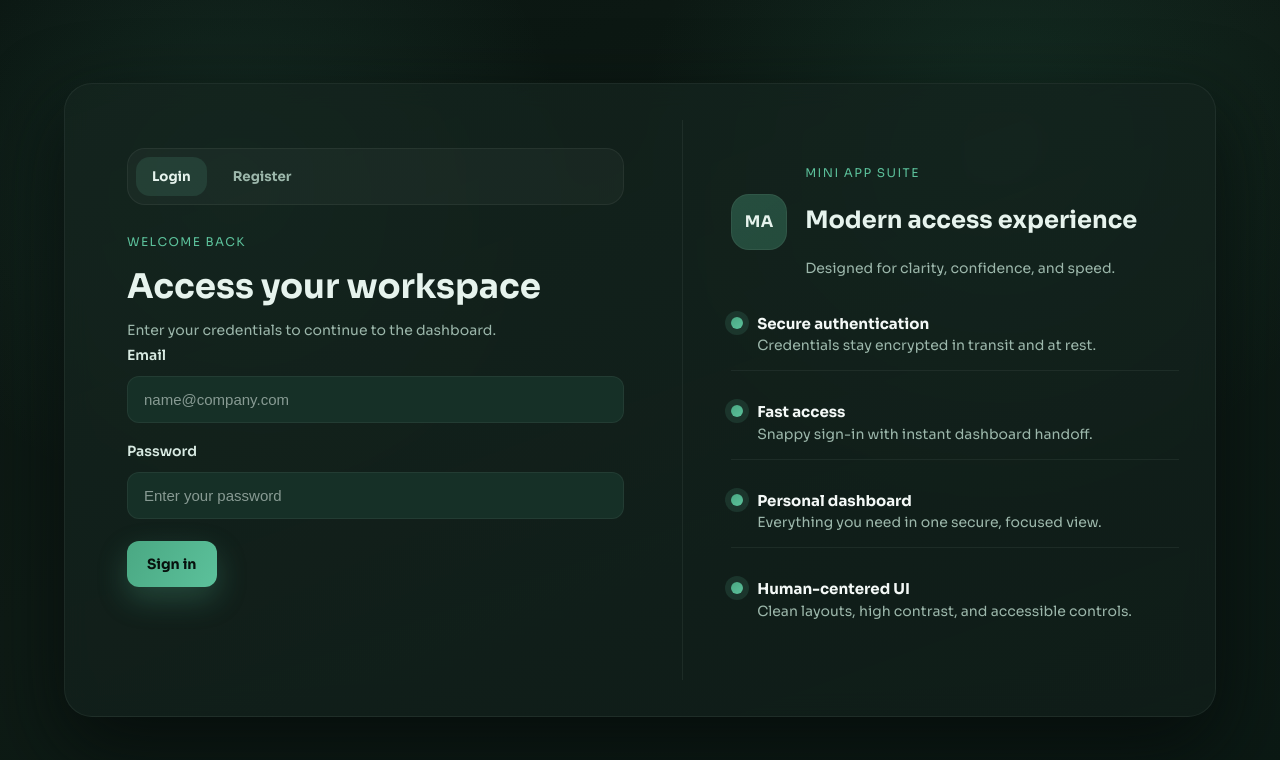
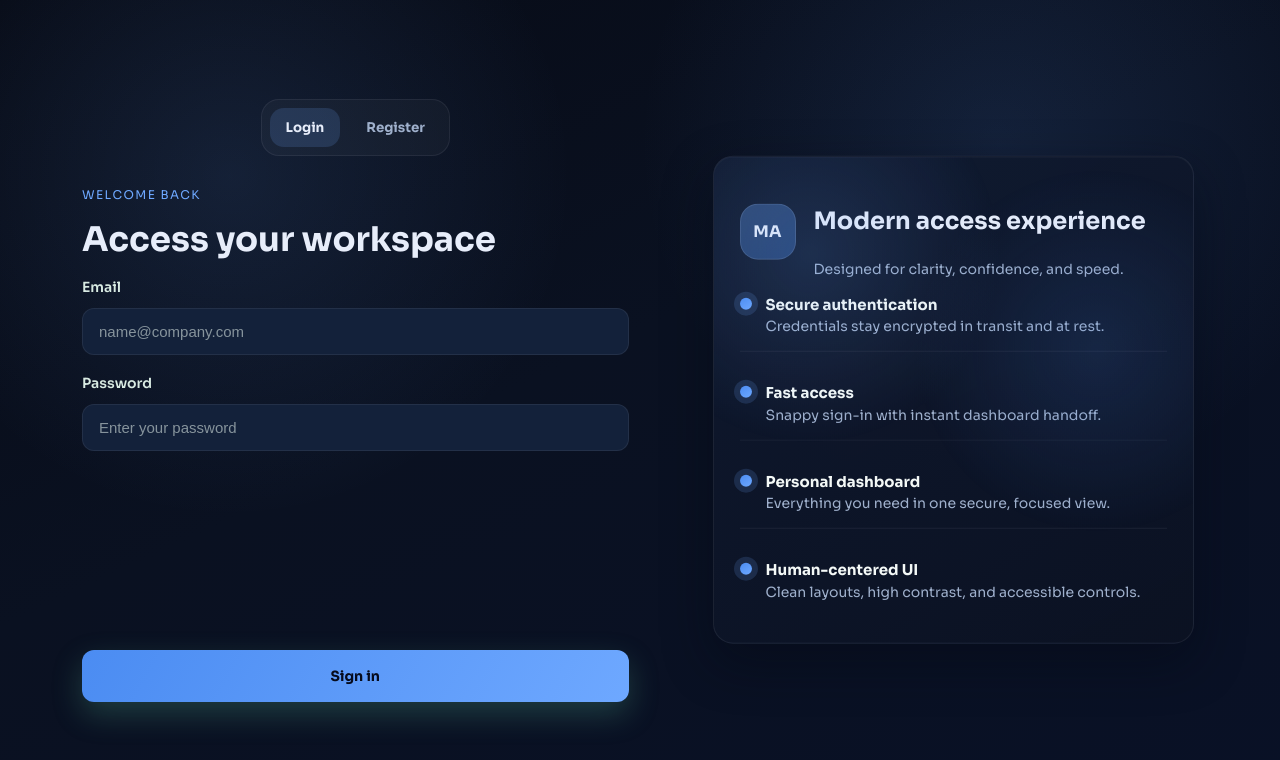
Before and after one commit to markstatic12/IT342_G4_Camoro_Lab1, a React (Vite) app in the folder web/: page /login in a window 1280 px wide. Shown: the top 760 px of the page. Built offline with nearby package versions, Linux system fonts and the light colour scheme; no server answers.

Commit message:
update: style of auth page version 1

```diff
--- a/web/src/components/AuthHighlights.jsx
+++ b/web/src/components/AuthHighlights.jsx
@@ -20,18 +20,18 @@ const features = [
 const AuthHighlights = () => {
   return (
     <aside className="auth-showcase" aria-label="Product highlights">
+      <div className="highlight-card">
         <div className="brand-block">
           <div className="brand-mark">MA</div>
           <div>
-          <p className="eyebrow">Mini App Suite</p>
             <h2>Modern access experience</h2>
             <p className="muted">Designed for clarity, confidence, and speed.</p>
           </div>
         </div>
 
         <ul className="feature-list">
-        {features.map((feature) => (
-          <li key={feature.title} className="feature-item">
+          {features.map((feature, idx) => (
+            <li key={feature.title} className="feature-item" style={{ animationDelay: `${idx * 70}ms` }}>
               <span className="feature-icon" aria-hidden="true" />
               <div>
                 <p className="feature-title">{feature.title}</p>
@@ -40,6 +40,7 @@ const AuthHighlights = () => {
             </li>
           ))}
         </ul>
+      </div>
     </aside>
   );
 };
--- a/web/src/index.css
+++ b/web/src/index.css
@@ -4,22 +4,22 @@
   font-family: 'Sora', 'Segoe UI', sans-serif;
   line-height: 1.5;
   font-weight: 400;
-  color: #e6f3ed;
-  background-color: #0a1511;
+  color: #e7edfa;
+  background-color: #070b16;
   font-synthesis: none;
   text-rendering: optimizeLegibility;
   -webkit-font-smoothing: antialiased;
   -moz-osx-font-smoothing: grayscale;
-  --surface-primary: #0e1a15;
-  --surface-elevated: #12231c;
-  --surface-muted: #163027;
-  --accent: #5cc19b;
-  --accent-strong: #4aa883;
-  --accent-soft: rgba(92, 193, 155, 0.14);
-  --text-main: #e6f3ed;
-  --text-secondary: #9cb7ab;
-  --stroke: rgba(230, 243, 237, 0.06);
-  --glow: 0 30px 80px rgba(6, 12, 10, 0.85);
+  --surface-primary: #0c1426;
+  --surface-elevated: #101a30;
+  --surface-muted: #13213a;
+  --accent: #6ea8ff;
+  --accent-strong: #4b8cf2;
+  --accent-soft: rgba(110, 168, 255, 0.16);
+  --text-main: #e7edfa;
+  --text-secondary: #9fb0cc;
+  --stroke: rgba(231, 237, 250, 0.07);
+  --glow: 0 30px 80px rgba(5, 9, 20, 0.85);
 }
 
 * {
@@ -36,9 +36,9 @@ body {
   margin: 0;
   min-height: 100vh;
   overflow: hidden;
-  background: radial-gradient(circle at 18% 22%, rgba(92, 193, 155, 0.12), transparent 28%),
-    radial-gradient(circle at 78% 18%, rgba(54, 143, 110, 0.16), transparent 30%),
-    linear-gradient(155deg, #0a1511 0%, #0e1b15 45%, #0b1914 100%);
+  background: radial-gradient(circle at 18% 22%, rgba(110, 168, 255, 0.12), transparent 28%),
+    radial-gradient(circle at 78% 18%, rgba(71, 119, 193, 0.16), transparent 30%),
+    linear-gradient(155deg, #070b16 0%, #0a1121 45%, #091126 100%);
   color: var(--text-main);
 }
 
--- a/web/src/pages/Auth.jsx
+++ b/web/src/pages/Auth.jsx
@@ -9,7 +9,7 @@ const LoginForm = ({ data, onChange, onSubmit, loading, error }) => (
 		<div className="panel-header">
 			<p className="eyebrow">Welcome back</p>
 			<h1>Access your workspace</h1>
-			<p className="muted">Enter your credentials to continue to the dashboard.</p>
+
 		</div>
 		<form onSubmit={onSubmit} className="auth-form">
 			{error && <div className="alert error">{error}</div>}
@@ -53,7 +53,7 @@ const RegisterForm = ({ data, onChange, onSubmit, loading, error }) => (
 		<div className="panel-header">
 			<p className="eyebrow">Create account</p>
 			<h1>Join the workspace</h1>
-			<p className="muted">Set up your profile to unlock your dashboard.</p>
+
 		</div>
 		<form onSubmit={onSubmit} className="auth-form">
 			{error && <div className="alert error">{error}</div>}
--- a/web/src/styles/Auth.css
+++ b/web/src/styles/Auth.css
@@ -5,7 +5,7 @@
   display: flex;
   align-items: center;
   justify-content: center;
-  padding: 52px 64px;
+  padding: 48px 56px;
   position: relative;
   overflow: hidden;
 }
@@ -16,25 +16,25 @@
   max-width: 1280px;
   display: grid;
   grid-template-columns: 1.05fr 0.95fr;
-  gap: 32px;
-  padding: 36px;
-  border-radius: 28px;
-  background: linear-gradient(160deg, rgba(20, 36, 30, 0.82), rgba(17, 30, 26, 0.76));
-  border: 1px solid var(--stroke);
-  box-shadow: var(--glow);
-  backdrop-filter: blur(12px);
+  gap: 28px;
+  padding: 0;
+  background: transparent;
 }
 
 .auth-left,
 .auth-right {
   height: 100%;
-  min-height: 560px;
+  min-height: 540px;
+  background: transparent;
+  border: none;
+  border-radius: 0;
+  box-shadow: none;
 }
 
 .auth-left {
   display: flex;
   flex-direction: column;
-  gap: 28px;
+  gap: 26px;
   padding: 28px 26px;
 }
 
@@ -70,6 +70,7 @@
   border: 1px solid var(--stroke);
   border-radius: 18px;
   gap: 10px;
+  margin: 0 auto;
 }
 
 .toggle-button {
@@ -91,44 +92,46 @@
 .form-stack {
   position: relative;
   flex: 1;
-  min-height: 380px;
+  min-height: 520px;
   padding-top: 4px;
 }
 
 .form-panel {
-  position: absolute;
-  top: 0;
-  left: 0;
+  position: relative;
   width: 100%;
   opacity: 0;
-  transform: translateX(30px);
-  transition: opacity 260ms ease, transform 300ms ease;
+  transform: none;
+  transition: opacity 220ms ease;
   pointer-events: none;
+  display: none;
+  min-height: 100%;
+  display: none;
+  flex-direction: column;
 }
 
 .form-panel.active {
   opacity: 1;
-  transform: translateX(0);
   pointer-events: auto;
-  animation: formEnter 280ms ease;
+  display: block;
+  animation: formEnter 220ms ease;
+  display: flex;
 }
 
 .form-panel.exit-left {
-  transform: translateX(-30px);
   opacity: 0;
-  animation: formExit 240ms ease;
+  display: none;
 }
 
 .form-panel.exit-right {
-  transform: translateX(30px);
   opacity: 0;
-  animation: formExit 240ms ease;
+  display: none;
 }
 
 .auth-form {
   display: flex;
   flex-direction: column;
   gap: 18px;
+  flex: 1;
 }
 
 .field-row {
@@ -192,15 +195,16 @@
   display: flex;
   align-items: center;
   gap: 16px;
-  justify-content: space-between;
+  justify-content: center;
   flex-wrap: wrap;
-  margin-top: 4px;
+  width: 100%;
+  margin-top: auto;
 }
 
 .btn-primary {
   padding: 14px 20px;
   background: linear-gradient(120deg, var(--accent-strong), var(--accent));
-  color: #07110d;
+  color: #060b1c;
   border: none;
   border-radius: 12px;
   font-size: 14px;
@@ -208,6 +212,9 @@
   cursor: pointer;
   transition: transform 0.18s ease, box-shadow 0.18s ease, filter 0.18s ease;
   box-shadow: 0 12px 30px rgba(92, 193, 155, 0.25);
+  width: 100%;
+  min-height: 52px;
+  text-align: center;
 }
 
 .btn-primary:hover:not(:disabled) {
@@ -234,16 +241,35 @@
 }
 
 .auth-right {
-  border-left: 1px solid var(--stroke);
-  padding-left: 48px;
   display: grid;
   align-content: center;
+  padding: 32px 30px;
 }
 
 .auth-showcase {
   display: grid;
   gap: 20px;
   color: var(--text-main);
+}
+
+.highlight-card {
+  position: relative;
+  padding: 26px;
+  border-radius: 20px;
+  border: 1px solid var(--stroke);
+  background: linear-gradient(150deg, rgba(16, 26, 48, 0.9), rgba(12, 18, 34, 0.92));
+  box-shadow: 0 18px 50px rgba(5, 9, 20, 0.45), inset 0 1px 0 rgba(255, 255, 255, 0.03);
+  overflow: hidden;
+  animation: floatPulse 6s ease-in-out infinite;
+}
+
+.highlight-card::after {
+  content: '';
+  position: absolute;
+  inset: 0;
+  background: radial-gradient(circle at 20% 20%, rgba(110, 168, 255, 0.16), transparent 35%),
+    radial-gradient(circle at 80% 40%, rgba(75, 140, 242, 0.14), transparent 38%);
+  pointer-events: none;
 }
 
 .brand-block {
@@ -256,8 +282,8 @@
   width: 56px;
   height: 56px;
   border-radius: 18px;
-  background: linear-gradient(145deg, rgba(92, 193, 155, 0.28), rgba(74, 168, 131, 0.32));
-  border: 1px solid var(--stroke);
+  background: linear-gradient(145deg, rgba(110, 168, 255, 0.32), rgba(75, 140, 242, 0.34));
+  border: 1px solid rgba(231, 237, 250, 0.12);
   display: grid;
   place-items: center;
   font-weight: 800;
@@ -280,6 +306,9 @@
   align-items: flex-start;
   padding: 14px 0;
   border-bottom: 1px solid var(--stroke);
+  opacity: 0;
+  transform: translateY(8px);
+  animation: riseIn 320ms ease forwards;
 }
 
 .feature-item:last-child {
@@ -316,6 +345,27 @@
   to {
     opacity: 1;
     transform: translateX(0);
+  }
+}
+
+@keyframes floatPulse {
+  0%,
+  100% {
+    transform: translateY(0);
+  }
+  50% {
+    transform: translateY(-6px);
+  }
+}
+
+@keyframes riseIn {
+  from {
+    opacity: 0;
+    transform: translateY(10px);
+  }
+  to {
+    opacity: 1;
+    transform: translateY(0);
   }
 }
 
```
Lines whose indentation alone changed are shown as unchanged.
